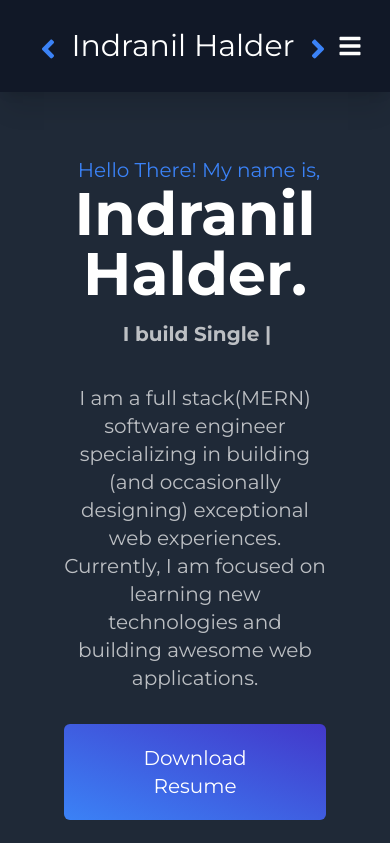
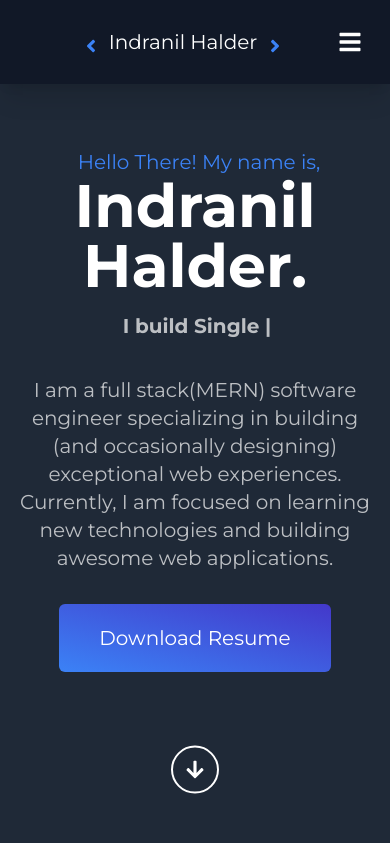
Before and after one commit to indranildeveloper/next-portfolio, a Next.js app: page / in a window 390 px wide. Shown: the top 843 px of the page. Built offline with nearby package versions, Linux system fonts and the light colour scheme.

Commit message:
Responsive design fixed

```diff
--- a/components/layout/index.js
+++ b/components/layout/index.js
@@ -5,7 +5,7 @@ const Layout = ({ children }) => {
   return (
     <>
       <Navbar />
-      <main className="px-16">{children}</main>
+      <main className="px-4 md:px-8 lg:px-16">{children}</main>
       <Footer />
     </>
   );
--- a/styles/globals.css
+++ b/styles/globals.css
@@ -54,7 +54,7 @@ body {
 }
 
 .branding {
-  @apply flex justify-center items-end text-3xl gap-2 mx-auto;
+  @apply flex justify-center items-end text-xl md:text-3xl gap-2 mx-auto;
 }
 
 .nav-items {
```
